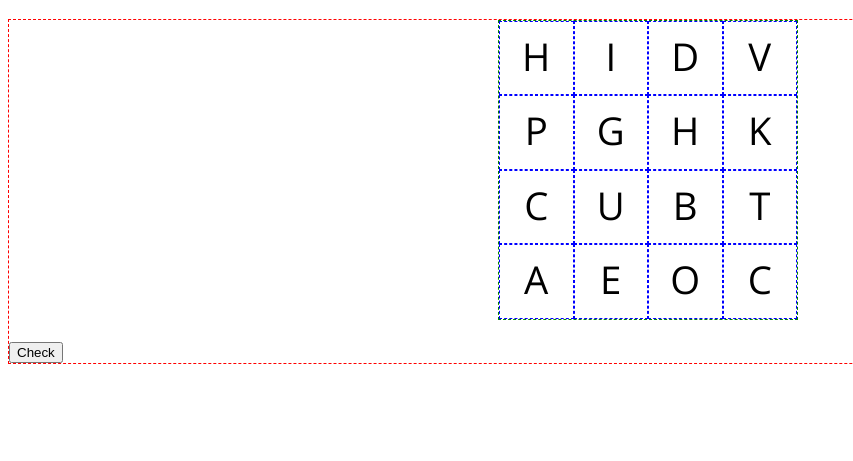
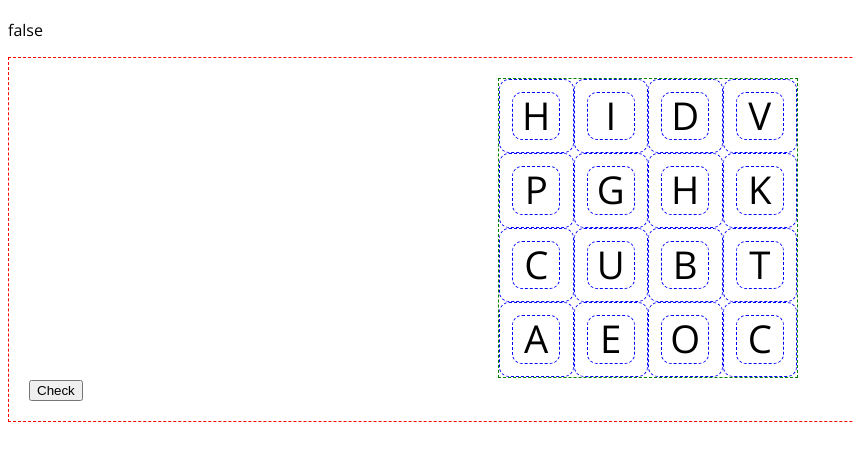
Before and after one commit to ronbarrantes/boggle, a React app: page / in a window 1280 px wide. Shown: the part 67-528 px from the top of the page, without its empty margins (0-853 px from the left). Built offline with nearby package versions, Linux system fonts and the light colour scheme.

Commit message:
Bunch of changes

```diff
--- a/src/components/app.js
+++ b/src/components/app.js
@@ -2,6 +2,8 @@ import React from 'react'
 
 import Board from './board'
 import WordList from './word-list'
+import WordGuess from './word-guess'
+import * as util from '../lib/util'
 import '../styles.css'
 
 const apiURL =
@@ -10,8 +12,34 @@ const apiURL =
 class App extends React.Component {
   constructor() {
     super()
-    this.state = { wordList: [], isValid: false, letters: [] }
+    this.state = {
+      word: '',
+      wordList: [],
+      isValid: false,
+      boardLetters: [],
+      isActive: false,
+    }
     this.handleComplete = this.handleComplete.bind(this)
+    this.handleClick = this.handleClick.bind(this)
+    this.handleSelect = this.handleSelect.bind(this)
+  }
+
+  componentDidMount(){
+    this.setState({ boardLetters: util.generateLetterArray() })
+  }
+
+  handleClick() {
+    console.log('Clicking')
+    this.setState(state => ({
+      isActive: !state.isActive,
+    }))
+  }
+
+  handleSelect(event){
+    let letter = event.target.innerHTML
+    let letterBuild = this.state.word
+    let word = letterBuild+=letter
+    this.setState({ word })
   }
 
   handleComplete(word) {
@@ -23,8 +51,8 @@ class App extends React.Component {
       },
     })
       .then(res => res.json())
-      // .then(res => console.log(res))
       .then(res => {
+        this.setState({ word: '' })
         res.valid && this.setState({
           wordList: [...this.state.wordList, word],
         })
@@ -35,8 +63,15 @@ class App extends React.Component {
     return (
       <div className="App">
         <h1>Hello CodeSandbox</h1>
-        <Board onComplete={this.handleComplete}
-          letters={this.state.letters} />
+        <p>{this.state.isActive.toString()}</p>
+        <Board
+          word={this.state.word}
+          boardLetters={this.state.boardLetters}
+          handleClick={this.handleClick}
+          handleSelect={this.handleSelect}
+          onComplete={this.handleComplete}
+        />
+        <WordGuess word={this.state.word} />
         <WordList wordList={this.state.wordList} />
       </div>
     )
--- a/src/components/board.js
+++ b/src/components/board.js
@@ -1,80 +1,38 @@
 import React, { Component } from 'react'
-
-import WordGuess from './word-guess'
 import LetterItem from './letter-item'
-
-import * as util from '../lib/util'
-
-const emptyState = {
-  word: '',
-  wordArr: [],
-  isActive: false,
-}
 
 class Board extends Component {
   constructor(props) {
     super(props)
-    this.state = emptyState
-    this.letters = util.generateLetterArray()
     this.handleSubmit = this.handleSubmit.bind(this)
-    this.handleChange = this.handleChange.bind(this)
-    this.handleClick = this.handleClick.bind(this)
-    this.handleSelect = this.handleSelect.bind(this)
-  }
-
-  handleChange(event) {
-    this.setState({ word: event.target.value })
   }
 
   handleSubmit(event) {
     event.preventDefault()
-    this.props.onComplete(this.state.word)
-    this.setState(emptyState)
+    console.log('The word-->', this.props.word)
+    this.props.onComplete(this.props.word)
   }
 
-  handleSelect(event){
+  render() {
+    const { handleSelect } = this.props
 
-    console.log(event.target.innerHTML)
-  }
-
-
-
-  handleClick(event){
-    let letter = event.target.innerHTML
-    let letterBuild = this.state.word
-
-    let word = letterBuild+=letter
-
-    console.log('clicking letter:', event.target.innerHTML)
-    this.setState({ word })
-    // this.setState(emptyState)
-  }
-
-
-  render() {
-    console.log('BOARD_STATE-->', this.state)
-    const { word } = this.state
     return (
       <div className='board'>
         <ul>
-          {this.letters.map((letter, i)=>(
-            <li key={i}
+          {this.props.boardLetters.map((letter, i)=>(
+            <li
+              key={i}
+              onClick={this.props.handleClick}
             >
               <LetterItem
                 letter={letter}
-                handleSelect={this.handleClick}
+                handleSelect={handleSelect}
+
               />
             </li>)
           )}
         </ul>
-        <WordGuess word={this.state.word} />
         <form onSubmit={this.handleSubmit}>
-          {/* <input
-            type="text"
-            name="word"
-            value={word}
-            onChange={this.handleChange}
-          /> */}
           <button type="submit">Check</button>
         </form>
       </div>
--- a/src/components/letter-item.js
+++ b/src/components/letter-item.js
@@ -1,10 +1,4 @@
 import React, { Component } from 'react'
-
-const emptyState = {
-  letter: '',
-  selected: false,
-  enabled: true,
-}
 
 class LetterItem extends Component  {
   constructor(){
@@ -17,7 +11,6 @@ class LetterItem extends Component  {
   }
 
   render(){
-    console.log(this.props)
     return(
       <div
         onMouseEnter={this.selectLetter}>
--- a/src/styles.css
+++ b/src/styles.css
@@ -16,6 +16,7 @@ body{
 .board{
   border: 1px dashed red;
   width: 100%;
+  padding: 20px;
 }
 
 .board ul{
@@ -38,11 +39,13 @@ body{
   align-items: center;
   cursor: pointer ;
   transition: background-color .5s;
+  border-radius: 10px;
 }
 .board li div{
   font-size: 2.4em;
   display: inline-block;
-  /* border: 1px dashed blue; */
+  border: 1px dashed blue;
+  border-radius: 10px;
   vertical-align: middle;
   width: calc(100%/1.5);
   height: calc(100%/1.5);
```
